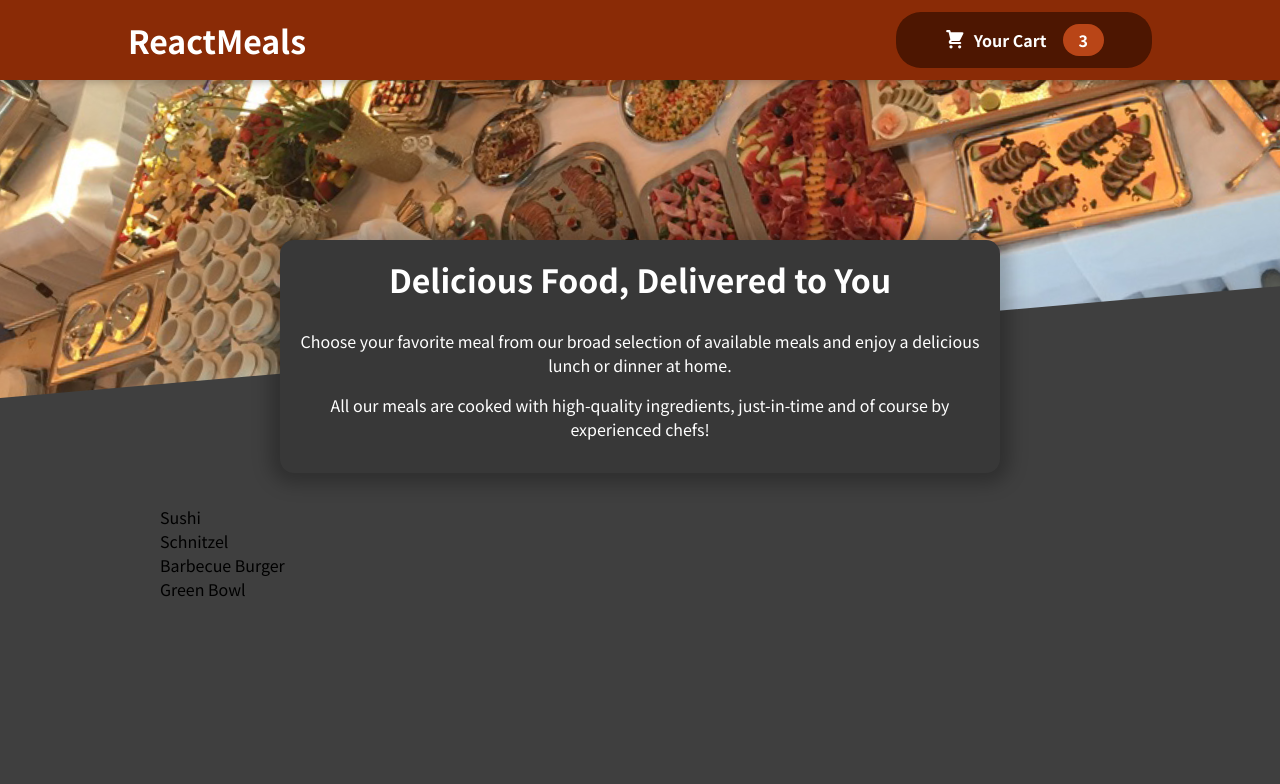
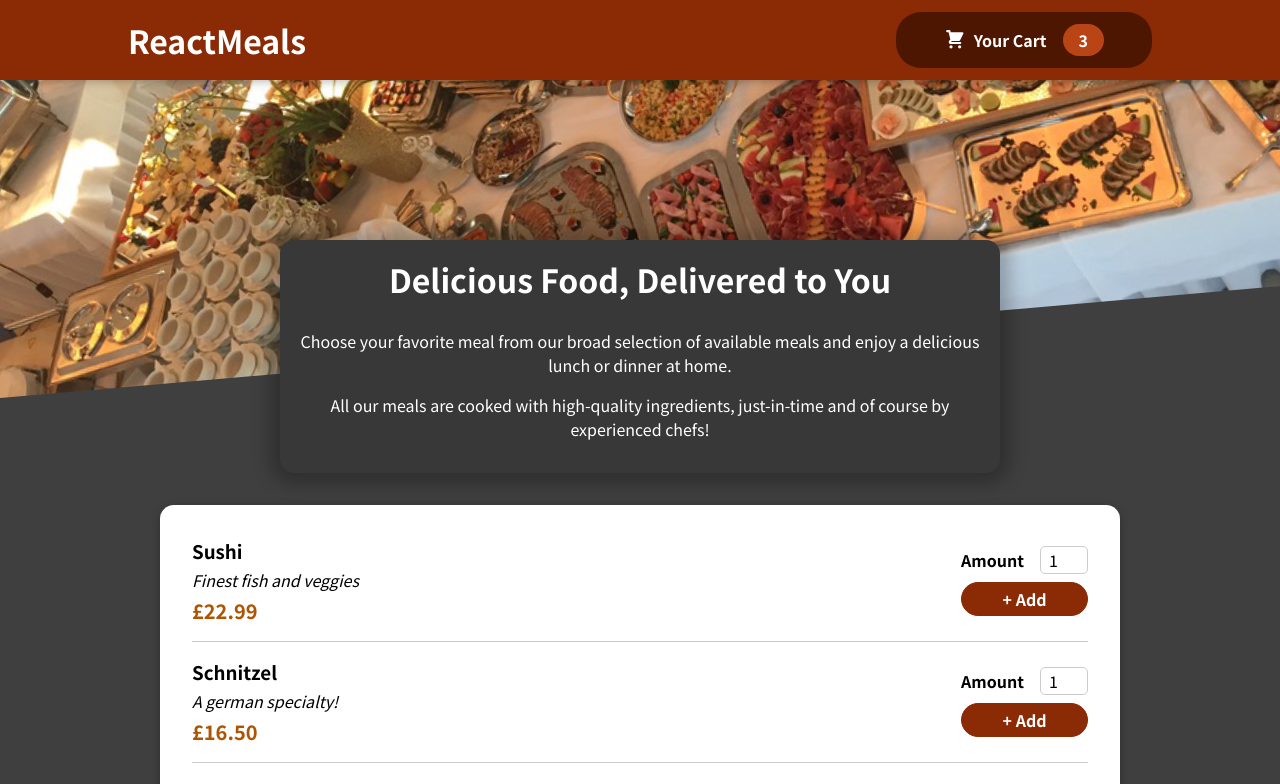
Before and after one commit to Edb83/react-takeaway-app, a React (Create React App) app: page / in a window 1280 px wide. Shown: the top 784 px of the page. Built offline with nearby package versions, Linux system fonts and the light colour scheme.

Commit message:
Add MealItem, MealItemForm, Cart, Card and Input components

```diff
--- a/src/components/Meals/AvailableMeals.js
+++ b/src/components/Meals/AvailableMeals.js
@@ -1,5 +1,7 @@
 import React from 'react';
+import Card from '../UI/Card';
 import styles from './AvailableMeals.module.css';
+import MealItem from './MealItem/MealItem';
 
 const DUMMY_MEALS = [
     {
@@ -30,14 +32,22 @@ const DUMMY_MEALS = [
 
 const AvailableMeals = () => {
     const mealsList = DUMMY_MEALS.map(meal =>
-        <li>{meal.name}</li>
+        <MealItem
+            id={meal.id}
+            key={meal.id}
+            name={meal.name}
+            description={meal.description}
+            price={meal.price}
+        />
     );
 
     return (
         <section className={styles.meals}>
-            <ul>
-                {mealsList}
-            </ul>
+            <Card>
+                <ul>
+                    {mealsList}
+                </ul>
+            </Card>
         </section>
     )
 }
--- /dev/null
+++ b/src/components/Meals/MealItem/MealItem.js
@@ -0,0 +1,19 @@
+import React from 'react'
+import MealItemForm from './MealItemForm';
+import styles from './MealItem.module.css';
+
+const MealItem = (props) => {
+    const price = `£${props.price.toFixed(2)}`;
+    return (
+        <li className={styles.meal}>
+            <div>
+                <h3>{props.name}</h3>
+                <div className={styles.description}>{props.description}</div>
+                <div className={styles.price}>{price}</div>
+            </div>
+            <MealItemForm id={props.id} />
+        </li>
+    )
+}
+
+export default MealItem
--- /dev/null
+++ b/src/components/Meals/MealItem/MealItem.module.css
@@ -0,0 +1,22 @@
+.meal {
+    display: flex;
+    justify-content: space-between;
+    margin: 1rem;
+    padding-bottom: 1rem;
+    border-bottom: 1px solid #ccc;
+  }
+
+  .meal h3 {
+    margin: 0 0 0.25rem 0;
+  }
+
+  .description {
+    font-style: italic;
+  }
+
+  .price {
+    margin-top: 0.25rem;
+    font-weight: bold;
+    color: #ad5502;
+    font-size: 1.25rem;
+  }
--- /dev/null
+++ b/src/components/Meals/MealItem/MealItemForm.js
@@ -0,0 +1,24 @@
+import React from 'react';
+import Input from '../../UI/Input';
+import styles from './MealItemForm.module.css';
+
+const MealItemForm = (props) => {
+  return (
+    <form className={styles.form}>
+        <Input
+            label="Amount"
+            input={{
+                id: `amount_${props.id}`,
+                type: 'number',
+                min: '1',
+                max: '5',
+                step: '1',
+                defaultValue: '1'
+            }}
+        />
+        <button>+ Add</button>
+    </form>
+  )
+}
+
+export default MealItemForm
--- /dev/null
+++ b/src/components/Meals/MealItem/MealItemForm.module.css
@@ -0,0 +1,22 @@
+.form {
+  display: flex;
+  flex-direction: column;
+  justify-content: center;
+}
+
+.form button {
+  font: inherit;
+  cursor: pointer;
+  background-color: #8a2b06;
+  border: 1px solid #8a2b06;
+  color: white;
+  padding: 0.25rem 2rem;
+  border-radius: 20px;
+  font-weight: bold;
+}
+
+.form button:hover,
+.form button:active {
+  background-color: #641e03;
+  border-color: #641e03;
+}
--- /dev/null
+++ b/src/components/UI/Card.js
@@ -0,0 +1,10 @@
+import React from 'react';
+import styles from './Card.module.css';
+
+const Card = (props) => {
+  return (
+    <div className={styles.card}>{props.children}</div>
+  )
+}
+
+export default Card
--- /dev/null
+++ b/src/components/UI/Card.module.css
@@ -0,0 +1,6 @@
+.card {
+    padding: 1rem;
+    box-shadow: 0 2px 8px rgba(0, 0, 0, 0.25);
+    border-radius: 14px;
+    background-color: white;
+  }
--- /dev/null
+++ b/src/components/UI/Input.js
@@ -0,0 +1,16 @@
+import React from 'react';
+import styles from './Input.module.css';
+
+const Input = (props) => {
+  return (
+    <div className={styles.input}>
+        <label htmlFor={props.input.id}>{props.label}</label>
+        <input
+        // spread operator used to get key, value pairs of props from 'input' object
+            {...props.input}
+        />
+    </div>
+  )
+}
+
+export default Input
--- /dev/null
+++ b/src/components/UI/Input.module.css
@@ -0,0 +1,18 @@
+.input {
+    display: flex;
+    align-items: center;
+    margin-bottom: 0.5rem;
+  }
+
+  .input label {
+    font-weight: bold;
+    margin-right: 1rem;
+  }
+
+  .input input {
+    width: 3rem;
+    border-radius: 5px;
+    border: 1px solid #ccc;
+    font: inherit;
+    padding-left: 0.5rem;
+  }
```
Also changed, not shown: src/components/Cart/Cart.js (added, +24 -0 lines), src/components/Cart/Cart.module.css (added, +46 -0 lines).
